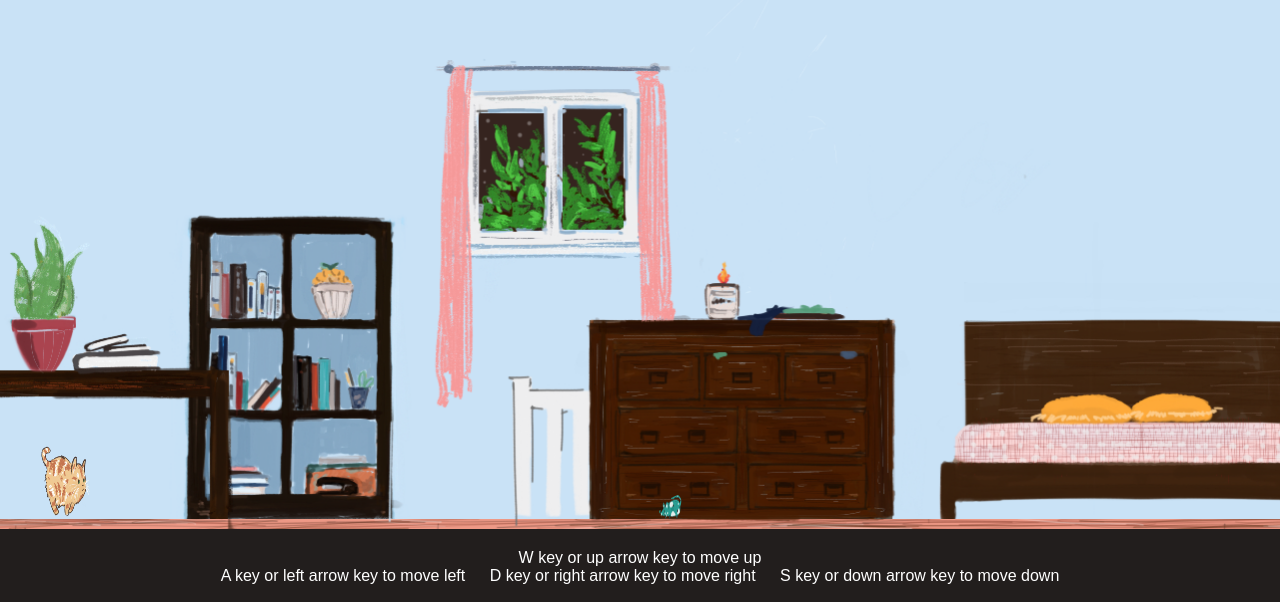
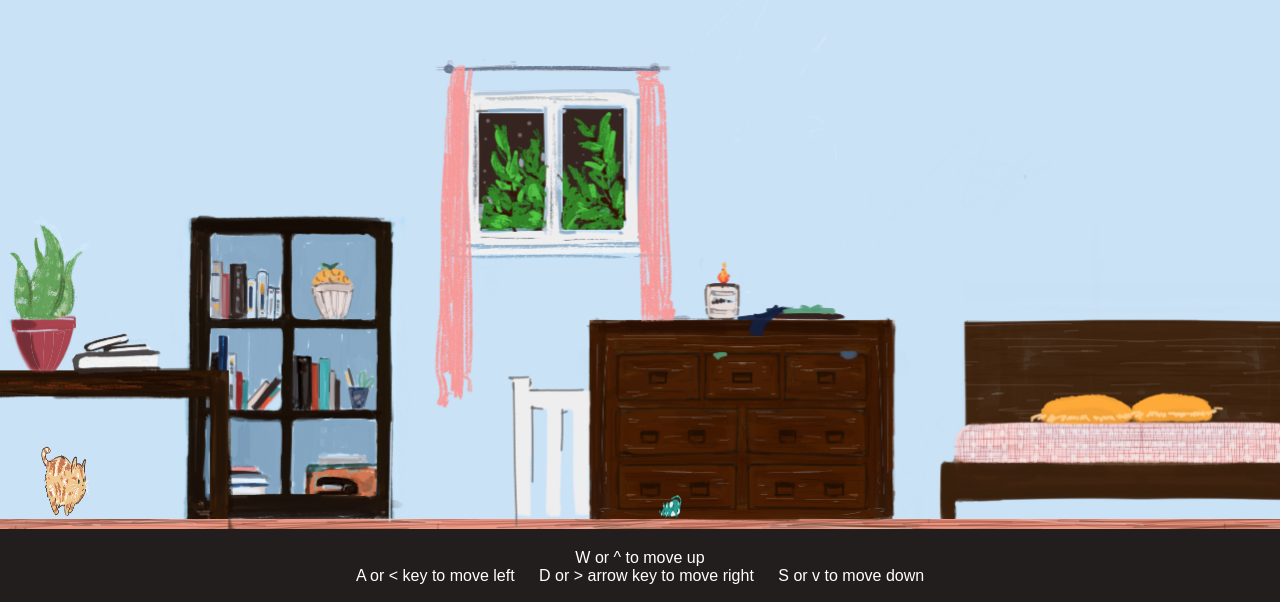
Before and after one commit to migs-dc/catch-the-mouse, a website built with webpack: page index.html in a window 1280 px wide. Shown: the part 165-767 px from the top of the page. Built offline with nearby package versions, Linux system fonts and the light colour scheme.

Commit message:
movement instructions

```diff
--- a/index.html
+++ b/index.html
@@ -34,11 +34,11 @@
   <canvas id="canvas"></canvas>
 
   <div id="message">
-    <span>W key or up arrow key to move up</span>
+    <span>W or ^ to move up</span>
     <br />
-    <span>A key or left arrow key to move left</span>
-    <span>D key or right arrow key to move right</span>
-    <span>S key or down arrow key to move down</span>
+    <span>A or < key to move left</span>
+    <span>D or > arrow key to move right</span>
+    <span>S or v to move down</span>
   </div>
 
   <div class="footer">
```
